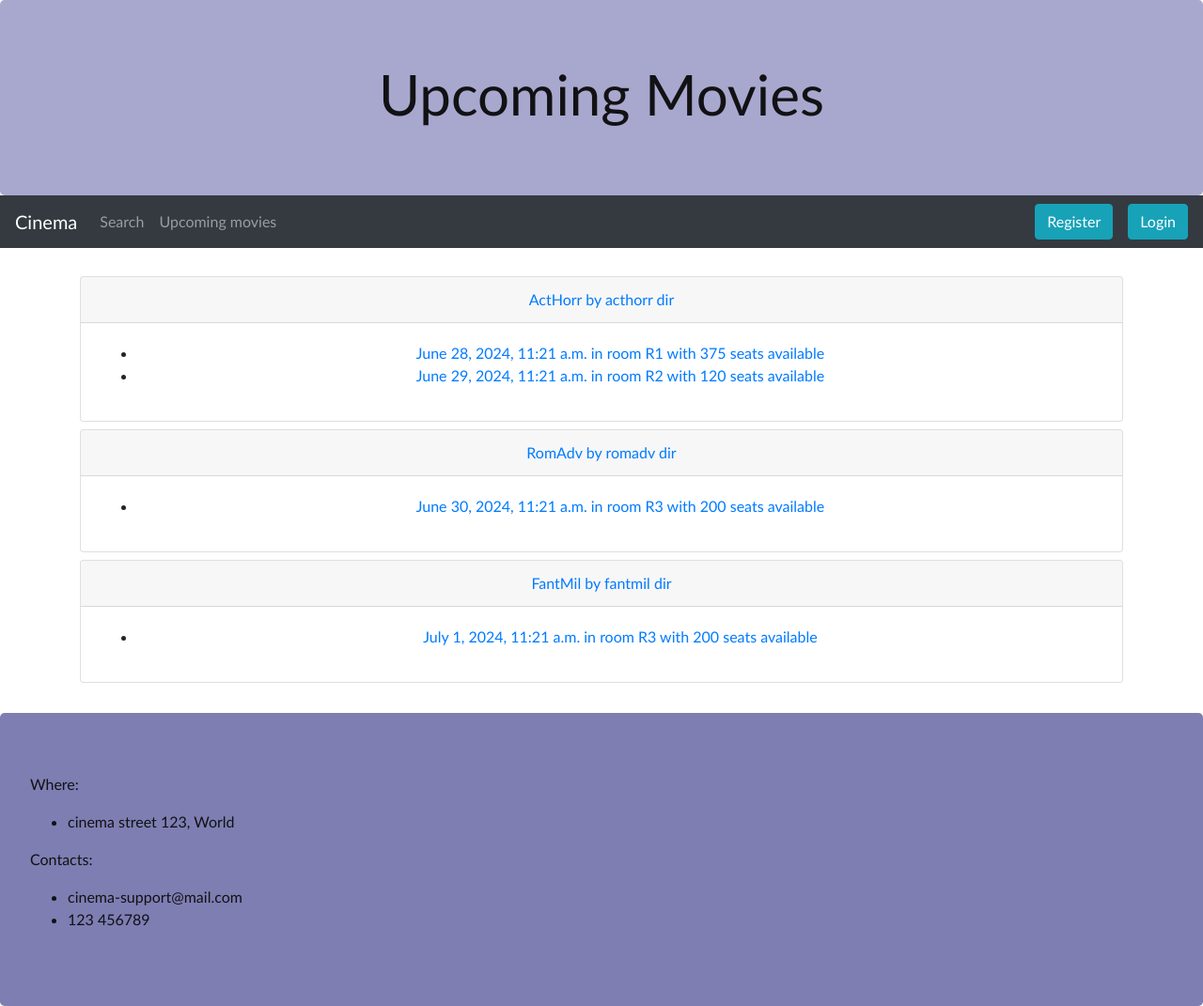
After one commit to SamueleTondelli/cinema, a Django app: page /movies/upcomingmovies/ in a window 1280 px wide. The commit adds this page. Shown: the whole page at 94% size. Run offline with Django 5.2, Linux system fonts and the light colour scheme; data comes from the database, SQL or seed files in the repository; parts of the project's set-up code (start-up, migrations or seed data) failed here and were passed over; some libraries are stand-ins or nearby versions.

Commit message:
added upcoming movies page

```diff
--- a/cinema/cinema/urls.py
+++ b/cinema/cinema/urls.py
@@ -31,8 +31,8 @@ urlpatterns = [
     path("movies/", include("movies.urls"))
 ]
 
-erase_db()
+#erase_db()
 init_db()
 
-for r in User.objects.filter(username__exact="user4")[0].reservations.all():
-    print(f"{r} {r.user_has_reviewed()}")
+for s in MovieScreening.objects.all():
+    print(f"{s} {s.is_upcoming()}")
--- a/cinema/cinema/views.py
+++ b/cinema/cinema/views.py
@@ -8,7 +8,7 @@ from movies.models import *
 
 HOMEPAGE_MAX_MOVIES = 5
 def home(request):
-    movies = Movie.objects.all()
+    movies = Movie.get_upcoming_movies()
     ctx = {
         "movies": movies[:HOMEPAGE_MAX_MOVIES],
         "see_more": len(movies) > HOMEPAGE_MAX_MOVIES
--- a/cinema/movies/models.py
+++ b/cinema/movies/models.py
@@ -1,6 +1,7 @@
 from django.db import models
 from django.contrib.auth.models import User
 from django.core.validators import MaxValueValidator, MinValueValidator
+from django.utils import timezone
 
 
 class Tag(models.Model):
@@ -25,6 +26,14 @@ class Movie(models.Model):
         for r in revs:
             s += r.score
         return s/n
+
+    def get_upcoming_movies():
+        screenings = MovieScreening.objects.filter(date__gte=timezone.now()).order_by('date')
+        movies = []
+        for s in screenings:
+            if s.movie not in movies:
+                movies.append(s.movie)
+        return movies
 
     def __str__(self):
         return '"' + self.title + '" by "' + self.director + '"'
@@ -92,6 +101,17 @@ class MovieScreening(models.Model):
             r[c] = res_id
         self.seats[row] = r
 
+    def get_free_seats(self):
+        free = 0
+        for r in self.seats:
+            row = self.seats[r]
+            for s in row:
+                if s == None: free += 1
+        return free
+
+    def is_upcoming(self):
+        return self.date > timezone.now()
+
     def __str__(self):
         return str(self.movie) + " on the " + str(self.date)
 
--- a/cinema/movies/templates/movies/info_movie.html
+++ b/cinema/movies/templates/movies/info_movie.html
@@ -24,7 +24,7 @@
         <div class="row">
         {% for s in object.screenings.all %}
             <div class="col-md-4">
-                <div class="card">
+                <div class="card mb-2">
                     <div class="card-header">
                         <a href="#">{{s.date}} in room {{s.room.name}}</a>
                     </div>
@@ -42,7 +42,7 @@
             <div class="row">
                 {% for r in object.reviews.all %}
                     <div class="col-md-4">
-                        <div class="card">
+                        <div class="card mb-2">
                             <div class="card-header">{{r.user.username}} gave a {{r.score}}/10</div>
                             <div class="card-body">{{r.text}}</div>
                         </div>
--- /dev/null
+++ b/cinema/movies/templates/movies/upcoming_movies.html
@@ -0,0 +1,27 @@
+{% extends "base.html" %}
+
+{% block title %}Upcoming Movies{% endblock title %}
+{% block header1 %}
+    <h1>Upcoming Movies</h1>
+{% endblock header1 %}
+
+{% block content %}
+    {% for m in object_list %}
+        <div class="card mb-2">
+            <div class="card-header">
+                <a href={% url "movies:infomovie" m.pk %}>{{m.title}} by {{m.director}}</a>
+            </div>
+            <div class="card-body">
+                <ul>
+                {% for s in m.screenings.all %}
+                    {% if s.is_upcoming %}
+                        <li>
+                            <a href="#">{{s.date}} in room {{s.room.name}} with {{s.get_free_seats}} seats available</a>
+                        </li>
+                    {% endif %}
+                {% endfor %}
+                </ul>
+            </div>
+        </div>
+    {% endfor %}
+{% endblock content %}
--- a/cinema/movies/urls.py
+++ b/cinema/movies/urls.py
@@ -7,4 +7,5 @@ app_name = "movies"
 urlpatterns = [
     path("infomovie/<pk>/", MovieDetailView.as_view(), name="infomovie"),
     path("myreservations/", my_reservations, name="myreservations"),
+    path("upcomingmovies/", UpcomingMoviesView.as_view(), name="upcomingmovies")
 ]
--- a/cinema/movies/views.py
+++ b/cinema/movies/views.py
@@ -1,9 +1,11 @@
 from typing import Any
+from django.db.models.query import QuerySet
 from django.shortcuts import render, get_object_or_404
 from django.views.generic.detail import DetailView
 from django.contrib.auth.decorators import login_required
 from .models import *
 from django.utils import timezone
+from django.views.generic.list import ListView
 
 
 class MovieDetailView(DetailView):
@@ -38,3 +40,11 @@ def my_reservations(request):
         "old_res" : user.reservations.filter(screening__date__lt=timezone.now()).order_by('-screening__date'),
     }
     return render(request, template_name="movies/my_reservations.html", context=ctx)
+
+
+class UpcomingMoviesView(ListView):
+    model = Movie
+    template_name = "movies/upcoming_movies.html"
+
+    def get_queryset(self) -> QuerySet[Any]:
+        return Movie.get_upcoming_movies()
--- a/cinema/templates/base.html
+++ b/cinema/templates/base.html
@@ -35,7 +35,7 @@
                 <a class="nav-link" href="#">Search</a>
             </li>
             <li class="nav-item">
-                <a class="nav-link" href="#">Upcoming screenings</a>
+                <a class="nav-link" href={% url "movies:upcomingmovies" %}>Upcoming movies</a>
             </li>
             {% if  user.is_authenticated %}
             <li class="nav-item">
```
